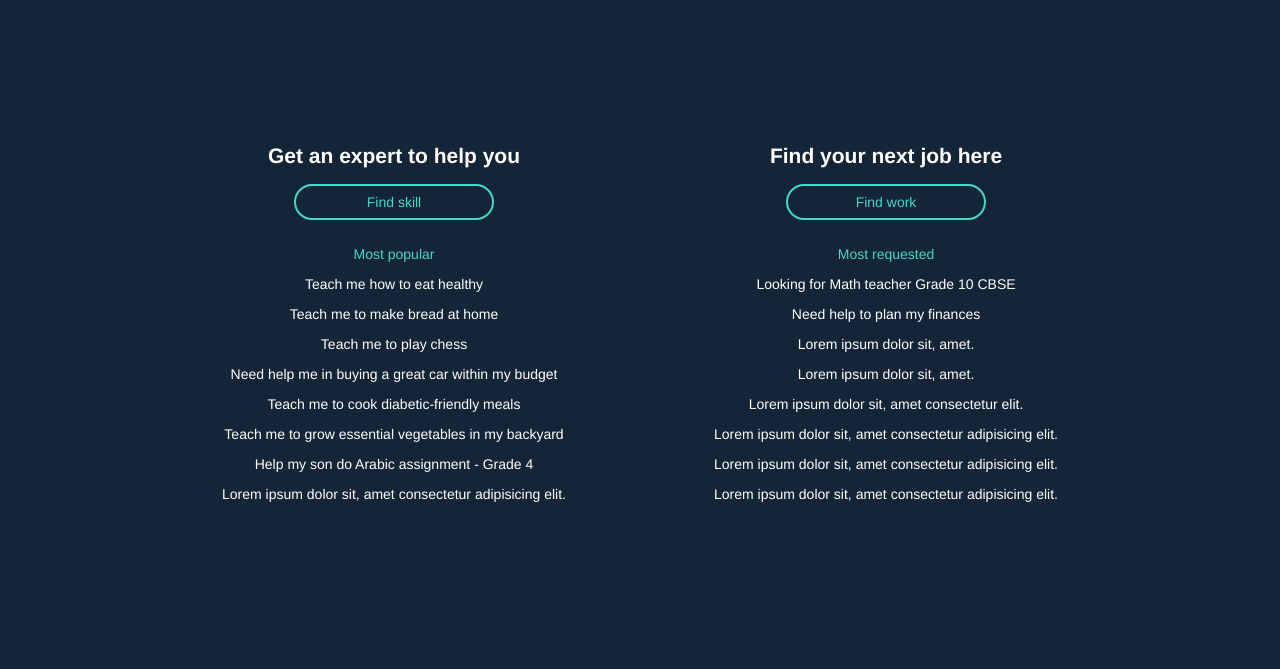
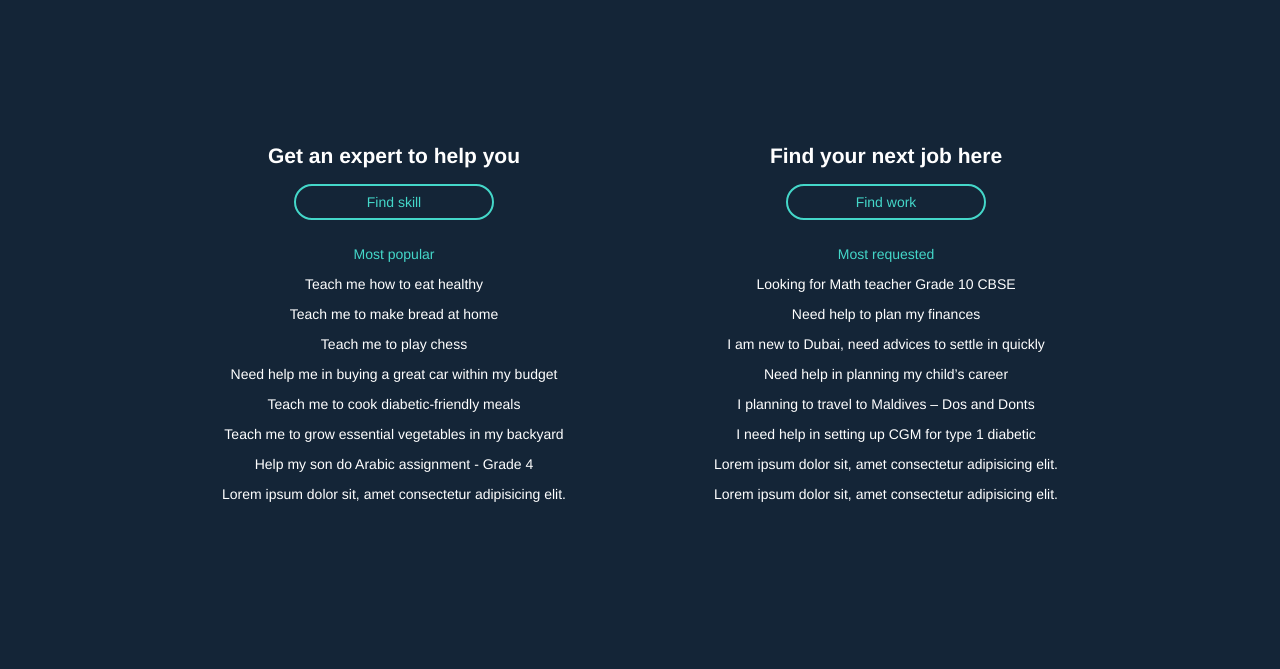
Before and after one commit to skillscall/a1, a plain HTML site: page index.html in a window 1280 px wide. Shown: the part 72-741 px from the top of the page. Drawn offline with Linux system fonts and the light colour scheme.

Commit message:
more changes

```diff
--- a/index.html
+++ b/index.html
@@ -157,11 +157,11 @@
           <h3>Most requested</h3>
           <p>Looking for Math teacher Grade 10 CBSE</p>
           <p>Need help to plan my finances</p>
-          <p>Lorem ipsum dolor sit, amet.</p>
-          <p class="hide">Lorem ipsum dolor sit, amet.</p>
-          <p class="hide">Lorem ipsum dolor sit, amet consectetur elit.</p>
+          <p>I am new to Dubai, need advices to settle in quickly</p>
+          <p class="hide">Need help in planning my child’s career</p>
+          <p class="hide">I planning to travel to Maldives – Dos and Donts</p>
           <p class="hide">
-            Lorem ipsum dolor sit, amet consectetur adipisicing elit.
+            I need help in setting up CGM for type 1 diabetic
           </p>
           <p class="hide">
             Lorem ipsum dolor sit, amet consectetur adipisicing elit.
```
